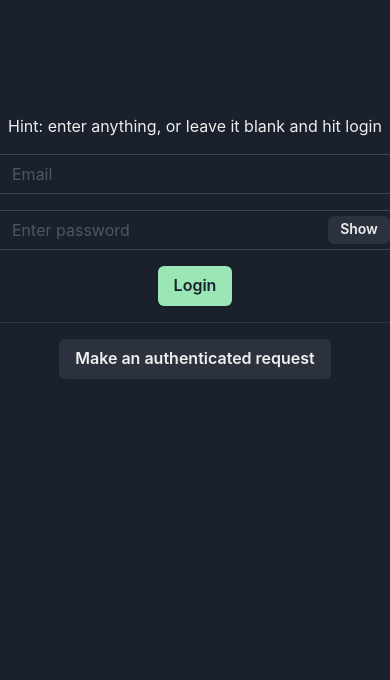
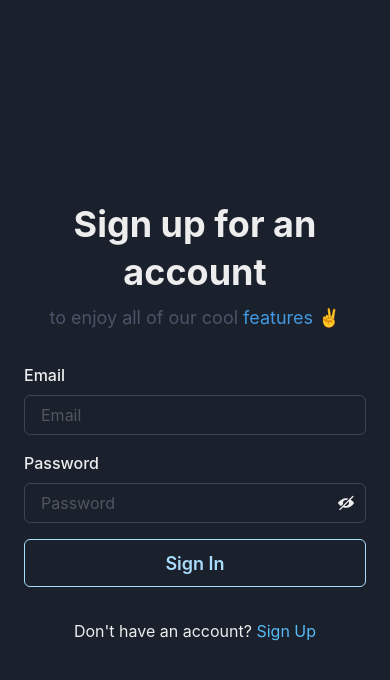
Before and after one commit to bobikenobi12/kowen, a React (Vite) app in the folder client/: page /login in a window 390 px wide. Shown: the top 680 px of the page. Built offline with nearby package versions, Linux system fonts and the light colour scheme.

Commit message:
login page UI, validation, responsiveness done

```diff
--- a/client/src/features/auth/Login.tsx
+++ b/client/src/features/auth/Login.tsx
@@ -1,110 +1,186 @@
 import * as React from "react";
 import {
+	FormControl,
+	FormLabel,
+	FormErrorMessage,
+	FormHelperText,
 	Input,
+	VStack,
+	Button,
+	Box,
+	useToast,
+	Flex,
+	useColorModeValue,
+	Stack,
+	Heading,
+	Text,
+	Link,
+	HStack,
 	InputGroup,
 	InputRightElement,
-	VStack,
-	Button,
-	Divider,
-	Center,
-	Box,
-	useToast,
 } from "@chakra-ui/react";
-import { useNavigate } from "react-router-dom";
+import { ViewIcon, ViewOffIcon } from "@chakra-ui/icons";
+import { Formik, FormikProps } from "formik";
+
+import { useNavigate, Link as ReactRouterLink } from "react-router-dom";
 import { useDispatch } from "react-redux";
 
 import { ProtectedComponent } from "./ProtectedComponent";
 import { useLoginMutation } from "../../app/services/auth";
 import type { LoginRequest } from "../../app/services/auth";
 
-function PasswordInput({
-	name,
-	onChange,
-}: {
-	name: string;
-	onChange: (event: React.ChangeEvent<HTMLInputElement>) => void;
-}) {
-	const [show, setShow] = React.useState(false);
-	const handleClick = () => setShow(!show);
+// import validateField from "../../utils/validateField";
+import { LoginSchema } from "../../utils/ValidationSchemas";
+
+export default function Register() {
+	const [showPassword, setShowPassword] = React.useState(false);
+	const navigate = useNavigate();
+	const toast = useToast();
+	const [login, { isLoading }] = useLoginMutation();
 
 	return (
-		<InputGroup size="md">
-			<Input
-				pr="4.5rem"
-				type={show ? "text" : "password"}
-				placeholder="Enter password"
-				name={name}
-				onChange={onChange}
-			/>
-			<InputRightElement width="4.5rem">
-				<Button h="1.75rem" size="sm" onClick={handleClick}>
-					{show ? "Hide" : "Show"}
-				</Button>
-			</InputRightElement>
-		</InputGroup>
-	);
-}
-
-export const Login = () => {
-	const dispatch = useDispatch();
-	const navigate = useNavigate();
-	const toast = useToast();
-
-	const [formState, setFormState] = React.useState<LoginRequest>({
-		email: "",
-		password: "",
-	});
-
-	const [login, { isLoading }] = useLoginMutation();
-
-	const handleChange = ({
-		target: { name, value },
-	}: React.ChangeEvent<HTMLInputElement>) => {
-		setFormState(prev => ({ ...prev, [name]: value }));
-		console.log(formState);
-	};
-	return (
-		<Center h="500px">
-			<VStack spacing="4">
-				<Box>Hint: enter anything, or leave it blank and hit login</Box>
-				<InputGroup>
-					<Input
-						onChange={handleChange}
-						name="email"
-						type="text"
-						placeholder="Email"
-					/>
-				</InputGroup>
-
-				<InputGroup>
-					<PasswordInput onChange={handleChange} name="password" />
-				</InputGroup>
-				<Button
-					onClick={async () => {
+		<Flex
+			minH={"100vh"}
+			align={"center"}
+			justify={"center"}
+			bg={useColorModeValue("gray.50", "gray.800")}>
+			<Stack spacing={8} mx={"auto"} maxW={"lg"} py={12} px={6}>
+				<Stack align={"center"}>
+					<Heading fontSize={"4xl"} textAlign={"center"}>
+						Sign up for an account
+					</Heading>
+					<Text
+						fontSize={"lg"}
+						color={"gray.600"}
+						textAlign={"center"}>
+						to enjoy all of our cool{" "}
+						<Link
+							as={ReactRouterLink}
+							to="/features"
+							state={{ from: "register" }}
+							color={"blue.400"}>
+							features
+						</Link>{" "}
+						✌️
+					</Text>
+				</Stack>
+				<Formik
+					initialValues={{
+						email: "",
+						password: "",
+					}}
+					validationSchema={LoginSchema}
+					onSubmit={async (values, { setErrors }) => {
 						try {
-							await login(formState).unwrap();
-							// Being that the result is handled in extraReducers in authSlice,
-							// we know that we're authenticated after this, so the user
-							// and token will be present in the store
+							await login(values).unwrap();
+							toast({
+								title: "Success",
+								description: "You have successfully logged in",
+								status: "success",
+								duration: 5000,
+								isClosable: true,
+							});
 							navigate("/");
-						} catch (err) {
+						} catch (error: any) {
 							toast({
+								title: "Error",
+								description: error.data.message,
 								status: "error",
-								title: "Error",
-								description: "Oh no, there was an error!",
+								duration: 9000,
 								isClosable: true,
 							});
 						}
-					}}
-					colorScheme="green"
-					isLoading={isLoading}>
-					Login
-				</Button>
-				<Divider />
-				<ProtectedComponent />
-			</VStack>
-		</Center>
+					}}>
+					{(props: FormikProps<LoginRequest>) => (
+						<form onSubmit={props.handleSubmit}>
+							<VStack spacing={4}>
+								<FormControl
+									isInvalid={
+										props.touched.email &&
+										Boolean(props.errors.email)
+									}>
+									<FormLabel htmlFor="email">Email</FormLabel>
+									<Input
+										id="email"
+										placeholder="Email"
+										type="email"
+										onChange={props.handleChange}
+										onBlur={props.handleBlur}
+										value={props.values.email}
+									/>
+									<FormErrorMessage>
+										{props.errors.email}
+									</FormErrorMessage>
+								</FormControl>
+								<FormControl
+									isInvalid={
+										props.touched.password &&
+										Boolean(props.errors.password)
+									}>
+									<FormLabel htmlFor="password">
+										Password
+									</FormLabel>
+									<InputGroup size="md">
+										<Input
+											id="password"
+											placeholder="Password"
+											type={
+												showPassword
+													? "text"
+													: "password"
+											}
+											onChange={props.handleChange}
+											onBlur={props.handleBlur}
+											value={props.values.password}
+										/>
+										<InputRightElement h="full">
+											<Button
+												variant="ghost"
+												onClick={() =>
+													setShowPassword(
+														showPassword =>
+															!showPassword
+													)
+												}>
+												{showPassword ? (
+													<ViewIcon />
+												) : (
+													<ViewOffIcon />
+												)}
+											</Button>
+										</InputRightElement>
+									</InputGroup>
+									<FormErrorMessage>
+										{props.errors.password}
+									</FormErrorMessage>
+								</FormControl>
+								<Button
+									isLoading={isLoading}
+									loadingText="Submitting"
+									colorScheme="twitter"
+									variant="outline"
+									type="submit"
+									size="lg"
+									width="full">
+									Sign In
+								</Button>
+							</VStack>
+						</form>
+					)}
+				</Formik>
+				<Stack align={"center"}>
+					<Text>
+						Don't have an account?{" "}
+						<Link
+							as={ReactRouterLink}
+							to="/register"
+							state={{ from: location }}
+							color={"twitter.400"}>
+							Sign Up
+						</Link>
+					</Text>
+				</Stack>
+			</Stack>
+		</Flex>
 	);
-};
-
-export default Login;
+}
--- a/client/src/features/auth/Register.tsx
+++ b/client/src/features/auth/Register.tsx
@@ -1,6 +1,3 @@
-// simple register page that takes username, email, first name, last name, password and confirm password
-// and sends a post request to the backend to create a new user.
-
 import * as React from "react";
 import {
 	FormControl,
@@ -19,7 +16,11 @@ import {
 	Text,
 	Link,
 	HStack,
+	InputGroup,
+	InputRightElement,
+	useBoolean,
 } from "@chakra-ui/react";
+import { ViewIcon, ViewOffIcon } from "@chakra-ui/icons";
 import { Formik, FormikProps } from "formik";
 
 import { useNavigate, Link as ReactRouterLink } from "react-router-dom";
@@ -33,6 +34,7 @@ import type { RegisterRequest } from "../../app/services/auth";
 import { RegisterSchema } from "../../utils/ValidationSchemas";
 
 export default function Register() {
+	const [showPassword, setShowPassword] = React.useState(false);
 	const navigate = useNavigate();
 	const toast = useToast();
 	const [register, { isLoading }] = useRegisterMutation();
@@ -115,10 +117,9 @@ export default function Register() {
 									<VStack spacing={4}>
 										<FormControl
 											isInvalid={
-												(props.errors
-													.username as unknown as boolean) &&
-												(props.touched
-													.username as unknown as boolean)
+												Boolean(
+													props.errors.username
+												) && props.touched.username
 											}>
 											<FormLabel htmlFor="username">
 												Username
@@ -128,13 +129,15 @@ export default function Register() {
 												placeholder="Username"
 												name="username"
 												onChange={props.handleChange}
+												onBlur={props.handleBlur}
 												value={props.values.username}
 											/>
-											{/* <FormHelperText
-									textAlign="right"
+											<FormHelperText
+												textAlign="left"
 												color="gray.500">
-									{props.values.username.length}/50
-								</FormHelperText> */}
+												{props.values.username.length}
+												/50
+											</FormHelperText>
 											<FormErrorMessage>
 												{props.errors.username}
 											</FormErrorMessage>
@@ -142,10 +145,9 @@ export default function Register() {
 										<HStack>
 											<FormControl
 												isInvalid={
-													(props.errors
-														.firstName as unknown as boolean) &&
-													(props.touched
-														.firstName as unknown as boolean)
+													Boolean(
+														props.errors.firstName
+													) && props.touched.firstName
 												}>
 												<FormLabel htmlFor="firstName">
 													First Name
@@ -157,6 +159,7 @@ export default function Register() {
 													onChange={
 														props.handleChange
 													}
+													onBlur={props.handleBlur}
 													value={
 														props.values.firstName
 													}
@@ -167,10 +170,9 @@ export default function Register() {
 											</FormControl>
 											<FormControl
 												isInvalid={
-													(props.errors
-														.lastName as unknown as boolean) &&
-													(props.touched
-														.lastName as unknown as boolean)
+													Boolean(
+														props.errors.lastName
+													) && props.touched.lastName
 												}>
 												<FormLabel htmlFor="lastName">
 													Last Name
@@ -182,6 +184,7 @@ export default function Register() {
 													onChange={
 														props.handleChange
 													}
+													onBlur={props.handleBlur}
 													value={
 														props.values.lastName
 													}
@@ -193,10 +196,8 @@ export default function Register() {
 										</HStack>
 										<FormControl
 											isInvalid={
-												(props.errors
-													.email as unknown as boolean) &&
-												(props.touched
-													.email as unknown as boolean)
+												Boolean(props.errors.email) &&
+												props.touched.email
 											}>
 											<FormLabel htmlFor="email">
 												Email
@@ -206,40 +207,72 @@ export default function Register() {
 												placeholder="Email"
 												name="email"
 												onChange={props.handleChange}
+												onBlur={props.handleBlur}
 												value={props.values.email}
 											/>
+											<FormHelperText
+												textAlign="left"
+												color="gray.500">
+												We'll never share your email.
+											</FormHelperText>
 											<FormErrorMessage>
 												{props.errors.email}
 											</FormErrorMessage>
 										</FormControl>
 										<FormControl
 											isInvalid={
-												(props.errors
-													.password as unknown as boolean) &&
-												(props.touched
-													.password as unknown as boolean)
+												Boolean(
+													props.errors.password
+												) && props.touched.password
 											}>
 											<FormLabel htmlFor="password">
 												Password
 											</FormLabel>
+											<InputGroup>
 												<Input
 													id="password"
 													placeholder="Password"
 													name="password"
-												type="password"
-												onChange={props.handleChange}
-												value={props.values.password}
+													type={
+														showPassword
+															? "text"
+															: "password"
+													}
+													onChange={
+														props.handleChange
+													}
+													onBlur={props.handleBlur}
+													value={
+														props.values.password
+													}
 												/>
+												<InputRightElement h="full">
+													<Button
+														variant="ghost"
+														onClick={() => {
+															setShowPassword(
+																showPassword =>
+																	!showPassword
+															);
+														}}>
+														{showPassword ? (
+															<ViewIcon />
+														) : (
+															<ViewOffIcon />
+														)}
+													</Button>
+												</InputRightElement>
+											</InputGroup>
 											<FormErrorMessage>
 												{props.errors.password}
 											</FormErrorMessage>
 										</FormControl>
 										<FormControl
 											isInvalid={
-												(props.errors
-													.confirmPassword as unknown as boolean) &&
-												(props.touched
-													.confirmPassword as unknown as boolean)
+												Boolean(
+													props.errors.confirmPassword
+												) &&
+												props.touched.confirmPassword
 											}>
 											<FormLabel htmlFor="confirmPassword">
 												Confirm Password
@@ -250,6 +283,7 @@ export default function Register() {
 												name="confirmPassword"
 												type="password"
 												onChange={props.handleChange}
+												onBlur={props.handleBlur}
 												value={
 													props.values.confirmPassword
 												}
@@ -266,7 +300,7 @@ export default function Register() {
 											type="submit"
 											size="lg"
 											width="full">
-											Register
+											Sign Up
 										</Button>
 									</VStack>
 								</form>
@@ -278,8 +312,9 @@ export default function Register() {
 								<Link
 									as={ReactRouterLink}
 									to="/login"
+									state={{ from: location }}
 									color={"twitter.400"}>
-									Login
+									Sign In
 								</Link>
 							</Text>
 						</Stack>
```
Lines whose indentation alone changed are shown as unchanged.
